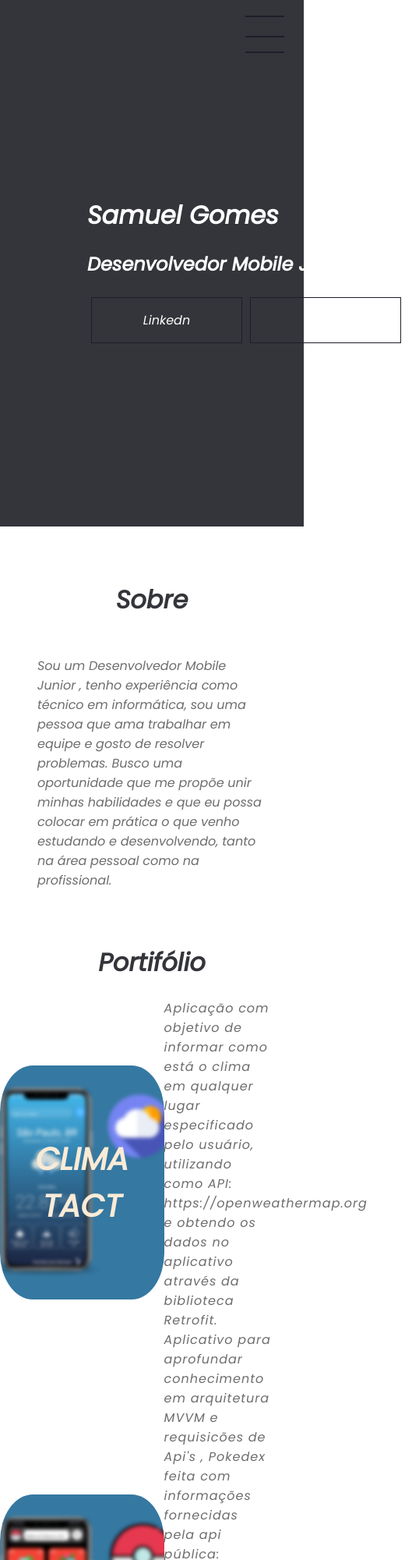
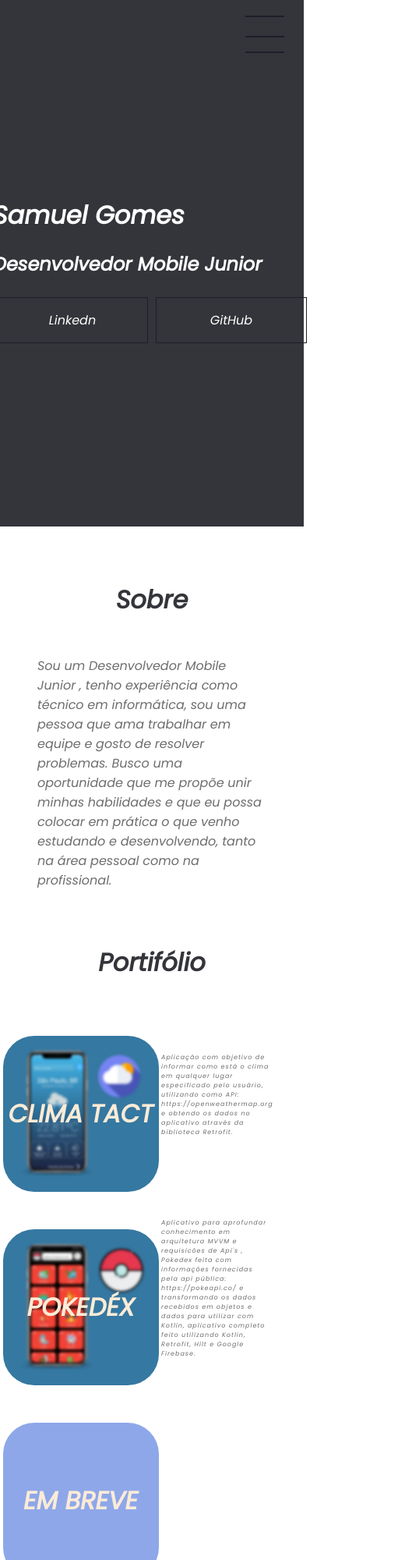
Before and after one commit to MucaGomes/portifolio_CSS, a plain HTML site: page index.html in a window 390 px wide. Shown: the top 2000 px of the page at 78% size, 520 px wide, since content can reach past the window. Drawn offline with Linux system fonts and the light colour scheme.

Commit message:
Iniciando a Responsividade CSS

```diff
--- a/style.css
+++ b/style.css
@@ -339,3 +339,52 @@ a:hover {
   justify-content: center;
   color: #ffffff;
 }
+
+@media only screen and (min-width: 900px) and (max-width: 1200px) {
+  section.image img {
+    margin-left: 50px;
+    width: 80%;
+  }
+}
+
+@media only screen and (max-width: 900px) {
+  section.image {
+    display: none;
+    visibility: hidden;
+  }
+
+  .header-container {
+    width: 100vw;
+    justify-content: center;
+    align-items: center;
+  }
+}
+
+@media only screen and (max-width: 450px) {
+  .left-item {
+    padding: 50px;
+  }
+
+  .primeiro-card {
+    width: 200px;
+    height: 200px;
+  }
+
+  .segundo-card {
+    width: 200px;
+    height: 200px;
+  }
+
+  .terceiro-card {
+    width: 200px;
+    height: 200px;
+  }
+
+  .card-container h2 {
+    font-size: 2rem;
+  }
+
+  .card-text {
+    font-size: 8px;
+  }
+}
```
